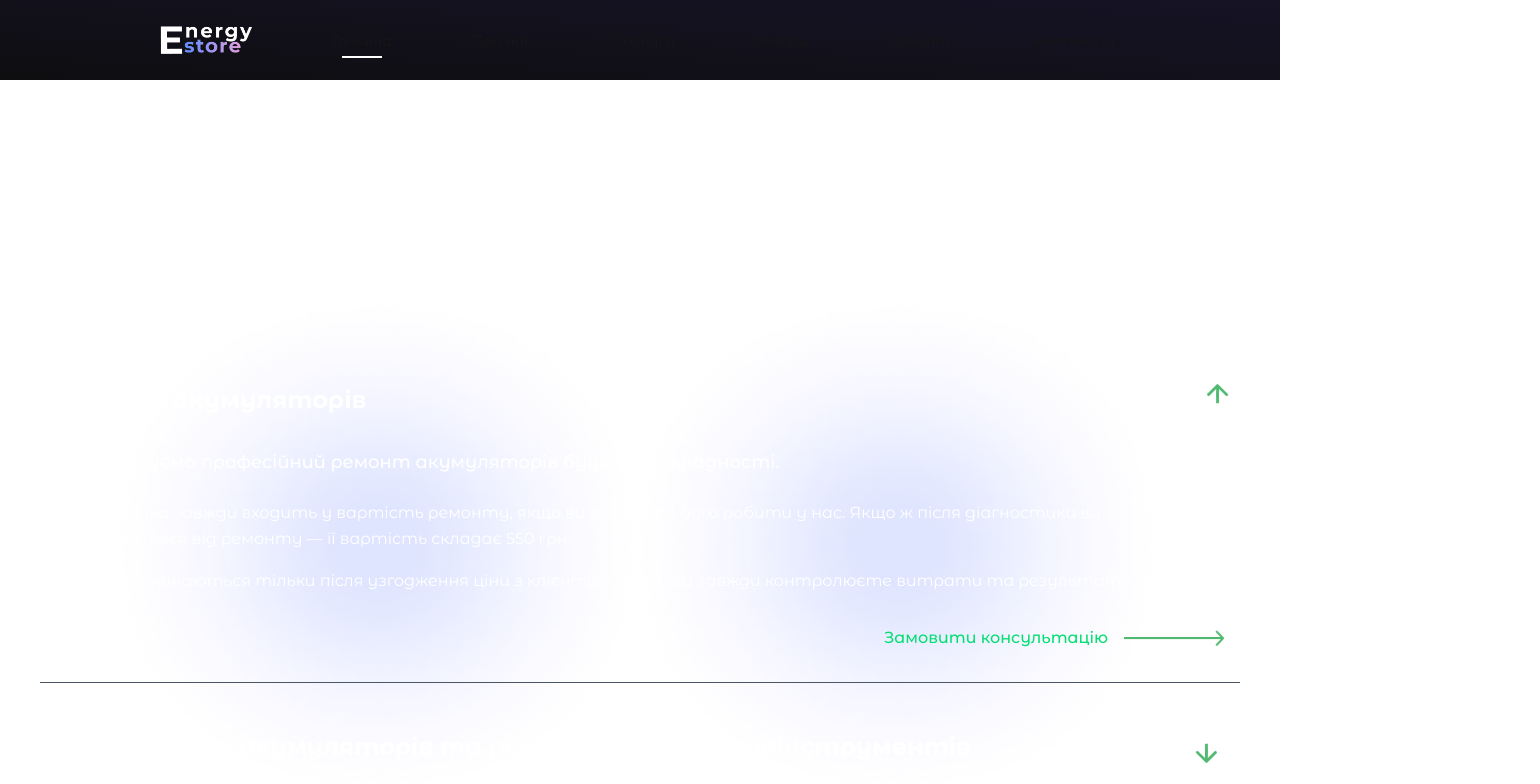
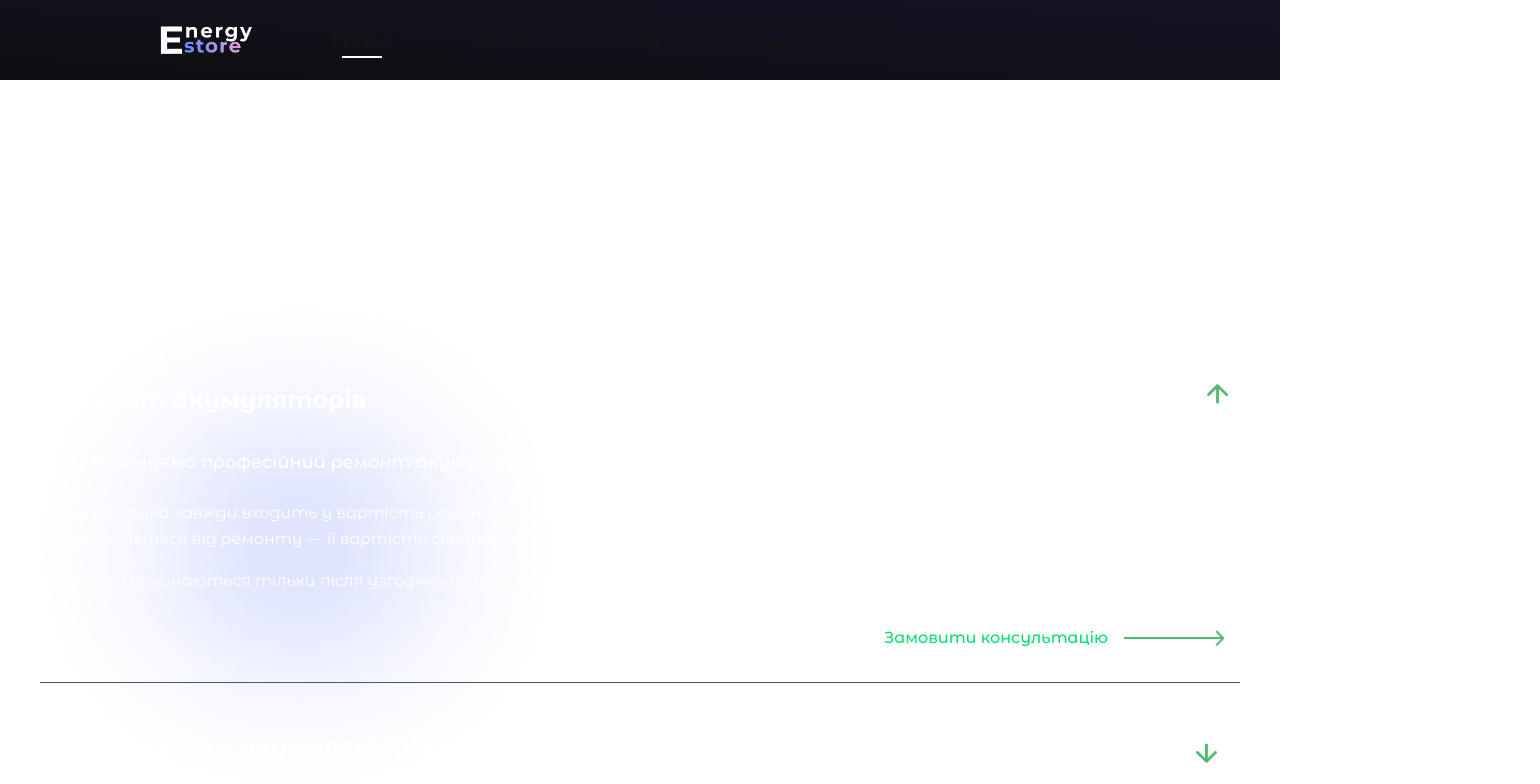
Before and after one commit to TTcee/EnergyStore1, a Next.js app: page / in a window 1280 px wide. Both pictures are taken after a click on the button "Ремонт акумуляторів". Shown: the part 3488-4272 px from the top of the page, 1540 px wide, since content can reach past the window. Built offline with nearby package versions, Linux system fonts and the light colour scheme.

Commit message:
Mobile version fixed, no bugs found

```diff
--- a/src/app/layout.tsx
+++ b/src/app/layout.tsx
@@ -51,8 +51,9 @@ export default function RootLayout({
     <html
       lang="uk"
       className={`${montserratAlt.variable} ${geistMono.variable} ${geistSans.variable} ${rubikMonoOne.variable} ${montserrat.variable}`}
+
     >
-      <body>
+      <body className="max-width:100vw overflow-x:hidden">
         <Header />
         <main>{children}</main>
         <Footer />
--- a/src/app/page.tsx
+++ b/src/app/page.tsx
@@ -11,7 +11,7 @@ import Image from 'next/image';
 
 export default function HomePage() {
   return (
-    <main>
+    <main className="max-w-100% overflow-x-hidden">
       <MainPage />
       <AboutUs />
       <WhatWeOffer />
--- a/src/app/products/Bike/page.tsx
+++ b/src/app/products/Bike/page.tsx
@@ -16,7 +16,7 @@ const Product4Page = () => {
           alt=""
           className="absolute lg:mt-[-850px] z-[-10] bg-center bg-cover lg:ml-[-600px] mt-[-200px] ml-[-100px]"
         />
-                <img src="/shademain2.png" alt="" className="absolute  z-[-10] bg-center bg-cover lg:mt-[-200px] lg:ml-[700px] mt-40 lg:w-[700px] w-[400px] ml-60" />
+                <img src="/shademain2.png" alt="" className="absolute  z-[-10] bg-center bg-cover lg:mt-[-200px] lg:ml-[700px] mt-40 lg:w-[700px] w-[400px] ml-0" />
 
 
         <div className="max-w-7xl mx-auto px-5">
@@ -28,7 +28,7 @@ const Product4Page = () => {
                 className="bg-[linear-gradient(123.59deg,rgba(126,151,205,0.12)_2.68%,rgba(11,85,181,0.042)_101.21%)]
                   backdrop-blur-[38.5px] rounded-[20px] border border-gray-700 p-8 max-w-full lg:h-[500px] h-[350px] w-full"
               >
-                                                                                      <div className=" "><img src="/BikeProduct.png" alt="" className="lg:mt-10 ml-17 md:mx-auto md:my-auto md:w-60  md:h-60 w-60 h-60 lg:w-80 lg:h-80"/></div>
+                                                                                      <div className=" "><img src="/BikeProduct.png" alt="" className="lg:mt-10 ml-8 md:mx-auto md:my-auto md:w-60  md:h-60 w-60 h-60 lg:w-80 lg:h-80"/></div>
 
               </div>
             </div>
--- a/src/app/products/Hailong/page.tsx
+++ b/src/app/products/Hailong/page.tsx
@@ -206,7 +206,7 @@ const Product1Page = () => {
   return (
     <div className=" py-18">
       <img src="/shademain2.png" alt="" className="absolute lg:mt-[-850] z-[-10]  bg-center bg-cover lg:ml-[-600] mt-[-200] ml-[-100]"/>
-      <img src="/shademain2.png" alt="" className="absolute lg:mt-[-700] z-[-10]  bg-center bg-cover lg:ml-[300] mt-70 lg:w-300 w-400 ml-60"/>
+      <img src="/shademain2.png" alt="" className="absolute lg:mt-[-700] z-[-10]  bg-center bg-cover lg:ml-[300] mt-70 lg:w-300 w-400 ml-[0]"/>
 
 
       <div className="max-w-7xl mx-auto px-5">
@@ -275,7 +275,7 @@ const Product1Page = () => {
                <button
   className="relative overflow-hidden bg-[linear-gradient(178.22deg,#2147E0_-26.59%,#000000_172.7%)]
              rounded-[10px] text-white font-semibold px-8 py-4
-             text-[13px] leading-[19px] tracking-[0.02em] w-xs border border-white/20
+             text-[13px] leading-[19px] tracking-[0.02em] sm:w-100 w-60 border border-white/20
              transition-transform duration-300 ease-in-out transform hover:scale-110 group cursor-pointer"
   onClick={() => setIsProductModalOpen(true)}
 >
@@ -288,7 +288,7 @@ const Product1Page = () => {
 </button>
 
                 <div className="text-right">
-                  <div className="text-3xl font-bold text-green-400">
+                  <div className="sm:text-xl text-xl font-bold text-green-400">
                     {currentPrice} ₴
                   </div>
                 </div>
--- a/src/app/products/Individual/page.tsx
+++ b/src/app/products/Individual/page.tsx
@@ -16,7 +16,7 @@ const Product5Page = () => {
           alt=""
           className="absolute lg:mt-[-850px] z-[-10] bg-center bg-cover lg:ml-[-600px] mt-[-200px] ml-[-100px]"
         />
-                <img src="/shademain2.png" alt="" className="absolute  z-[-10] bg-center bg-cover lg:mt-[-200px] lg:ml-[700px] mt-40 lg:w-[700px] w-[400px] ml-60" />
+                <img src="/shademain2.png" alt="" className="absolute  z-[-10] bg-center bg-cover lg:mt-[-200px] lg:ml-[700px] mt-40 lg:w-[700px] w-[400px] ml-0" />
 
 
         <div className="max-w-7xl mx-auto px-5">
--- a/src/app/products/SaveEnergySystem/page.tsx
+++ b/src/app/products/SaveEnergySystem/page.tsx
@@ -16,7 +16,7 @@ const Product6Page = () => {
           alt=""
           className="absolute lg:mt-[-850px] z-[-10] bg-center bg-cover lg:ml-[-600px] mt-[-200px] ml-[-100px]"
         />
-                <img src="/shademain2.png" alt="" className="absolute  z-[-10] bg-center bg-cover lg:mt-[-200px] lg:ml-[700px] mt-40 lg:w-[700px] w-[400px] ml-60" />
+                <img src="/shademain2.png" alt="" className="absolute  z-[-10] bg-center bg-cover lg:mt-[-200px] lg:ml-[700px] mt-40 lg:w-[700px] w-[400px] ml-0" />
 
 
         <div className="max-w-7xl mx-auto px-5">
--- a/src/app/products/YourElements/page.tsx
+++ b/src/app/products/YourElements/page.tsx
@@ -16,7 +16,7 @@ const Product3Page = () => {
           alt=""
           className="absolute lg:mt-[-850px] z-[-10] bg-center bg-cover lg:ml-[-600px] mt-[-200px] ml-[-100px]"
         />
-                <img src="/shademain2.png" alt="" className="absolute  z-[-10] bg-center bg-cover lg:mt-[-200px] lg:ml-[700px] mt-40 lg:w-[700px] w-[400px] ml-60" />
+                <img src="/shademain2.png" alt="" className="absolute  z-[-10] bg-center bg-cover lg:mt-[-200px] lg:ml-[700px] mt-40 lg:w-[700px] w-[400px] ml-0" />
 
 
         <div className="max-w-7xl mx-auto px-5">
--- a/src/app/products/YourSize/page.tsx
+++ b/src/app/products/YourSize/page.tsx
@@ -12,7 +12,7 @@ const Product2Page = () => {
       <div className=" relative py-20 pt-20 mb-10">
         {/* Фони */}
         <img src="/shademain2.png" alt="" className="absolute lg:mt-[-850px] z-[-10] bg-center bg-cover lg:ml-[-600px] mt-[-200px] ml-[-100px]" />
-        <img src="/shademain2.png" alt="" className="absolute  z-[-10] bg-center bg-cover lg:mt-[-200px] lg:ml-[700px] mt-40 lg:w-[700px] w-[400px] ml-60" />
+        <img src="/shademain2.png" alt="" className="absolute  z-[-10] bg-center bg-cover lg:mt-[-200px] lg:ml-[700px] mt-40 lg:w-[700px] w-[400px] ml-0" />
 
         <div className="max-w-7xl mx-auto px-5">
           {/* sm & md = одна колонка, lg = дві колонки */}
--- a/src/app/sections/FindUs.tsx
+++ b/src/app/sections/FindUs.tsx
@@ -7,7 +7,7 @@ export default function FindUs() {
       className="min-h-screen flex items-center justify-center text-black px-4 sm:px-6 lg:px-10 py-10 snap-start pt-20 lg:pt-10"
     >
     <img src="/shademain2.png" alt="Моє зображення" className="absolute w-200 z-[-9] ml-[-1400] mt-50" />
-    <img src="/shademain2.png" alt="Моє зображення" className="absolute w-150 z-[-9] ml-300 " />
+    <img src="/shademain2.png" alt="Моє зображення" className="absolute w-150 z-[-9] ml-300 hidden " />
     <img src="/shademain2.png" alt="Моє зображення" className="absolute w-200 z-[-9] ml-[-200] mt-70" />
 
       <div className="max-w-6xl w-full grid grid-cols-1 md:grid-cols-2 gap-2 lg:gap-12">
@@ -16,7 +16,7 @@ export default function FindUs() {
           <h2 className="text-2xl sm:text-3xl text-white lg:text-4xl font-extrabold">
             Де нас знайти
           </h2>
-          <hr className="border-white border-[1.5px] w-sm sm:md md:md md:w-[80%]" />
+          <hr className="border-white border-[1.5px] w-85 sm:md md:md md:w-[80%]" />
 
           <div className="space-y-5 text-base text-white sm:text-lg">
             <p className="flex">
@@ -33,7 +33,7 @@ export default function FindUs() {
             </p>
           </div>
 
-          <hr className="border-white border-[1.5px] w-sm sm:md md-md md:w-[80%]" />
+          <hr className="border-white border-[1.5px] w-85 sm:md md-md md:w-[80%]" />
 
           <div className="text-white">
             <h3 className="text-lg sm:text-xl font-semibold mb-2">
@@ -55,7 +55,7 @@ export default function FindUs() {
         >
           <iframe
             src="https://www.google.com/maps/embed?pb=!1m18!1m12!1m3!1d2573.5575927768773!2d23.9686505!3d49.8319797!2m3!1f0!2f0!3f0!3m2!1i1024!2i768!4f13.1!3m3!1m2!1s0x473ae74070ed9ee3%3A0x965ed1e1bb37a3c9!2sEnergy%20Store!5e0!3m2!1suk!2sua!4v1756306870511!5m2!1suk!2sua"
-            className="w-sm ml-32 h-full rounded-lg shadow-lg sm:w-2xl sm:ml-[-20] md:w-[110%] md:ml-10 lg:w-2xl"
+            className="w-85 ml-25 h-full rounded-lg shadow-lg sm:w-2xl sm:ml-[-40] md:w-[110%] md:ml-10 lg:w-2xl"
             style={{ border: 0 }}
             loading="lazy"
           ></iframe>
--- a/src/app/sections/MainPage.tsx
+++ b/src/app/sections/MainPage.tsx
@@ -9,7 +9,7 @@ export default function MainPage() {
 
   return (
     <>
-      <section id="hero" className="min-h-screen flex  text-white snap-start pt-10">
+      <section id="hero" className="min-h-screen flex  text-white snap-start pt-10 ">
         <img src="/shademain.png" alt="Моє зображення" className="absolute w-200 z-[-10] mt-[-100]" />
         <img src="/shademain2.png" alt="Моє зображення" className="absolute w-150 z-[-9] mt-45 " />
           <div className="max-w-8xl  ml-4 flex  sm:ml-8 md:ml-16 lg:ml-41">
--- a/src/app/sections/ProductionServices.tsx
+++ b/src/app/sections/ProductionServices.tsx
@@ -119,7 +119,7 @@ export default function ProductionServices() {
       className="min-h-screen flex flex-col items-center justify-center  text-white py-16 snap-start pt-30"
     >
     <img src="/shademain2.png" alt="Моє зображення" className="absolute w-150 z-[-9] mt-[-1000] ml-[-1300]  " />
-    <img src="/shademain2.png" alt="Моє зображення" className="absolute w-150 z-[-9] mt-[-300] ml-300" />
+    <img src="/shademain2.png" alt="Моє зображення" className="absolute w-150 z-[-9] mt-[-300] ml-300 hidden" />
 
 
       <h2 className="text-3xl md:text-4xl font-extrabold mb-12 lg:ml-[-830]">Виробничі послуги</h2>
--- a/src/app/sections/RepairServices.tsx
+++ b/src/app/sections/RepairServices.tsx
@@ -28,13 +28,13 @@ const AccordionItem = ({
   onConsultationClick: () => void;
 }) => {
   return (
-    <div className="border-b border-gray-600">
+    <div className="border-b border-gray-600 sm:w-80 lg:w-300 ">
       {/* Заголовок - завжди видимий */}
       <button
         onClick={onToggle}
         className="w-full flex items-center justify-between py-8 text-left hover:bg-gray-800 transition-colors px-4 rounded-lg cursor-pointer"
       >
-        <h3 className="text-2xl font-bold text-white pr-8">
+        <h3 className="text-2xl font-bold text-white pr-8 w-60 lg:w-300">
           {service.title}
         </h3>
 
@@ -53,7 +53,7 @@ const AccordionItem = ({
 
       {/* Контент що розкривається */}
       <div className={`overflow-hidden transition-all duration-300 ease-in-out ${
-        isOpen ? 'max-h-110 opacity-100 pb-8' : 'max-h-0 opacity-0 '
+        isOpen ? 'max-h-160 opacity-100 pb-8' : 'max-h-0 opacity-0 '
       }`}>
         <div className="px-4">
           {/* Короткий опис (якщо є) */}
@@ -131,8 +131,8 @@ export default function RepairServices() {
   return (
     <>
     <section className="min-h-screen text-white py-16 px-4 snap-star pt-40" id='repair'>
-      <img src="/shademain2.png" alt="Моє зображення" className="absolute w-150 z-[-9] ml-20 mt-[-100]" />
-      <img src="/shademain2.png" alt="Моє зображення" className="absolute w-150 z-[-9] mt-[-250] ml-150" />
+      <img src="/shademain2.png" alt="Моє зображення" className="absolute w-150 z-[-9] ml-[-20] mt-[-100]" />
+      <img src="/shademain2.png" alt="Моє зображення" className="absolute w-150 z-[-9] mt-[-250] ml-150 hidden" />
 
       <div className="max-w-300 mx-auto">
         {/* Заголовок */}
@@ -141,7 +141,7 @@ export default function RepairServices() {
         </h1>
 
           {/* Accordion */}
-          <div className="space-y-4">
+          <div className="space-y-4 sm:w-85 lg:w-300 ">
             {services.map((service) => (
               <AccordionItem
                 key={service.id}
```
